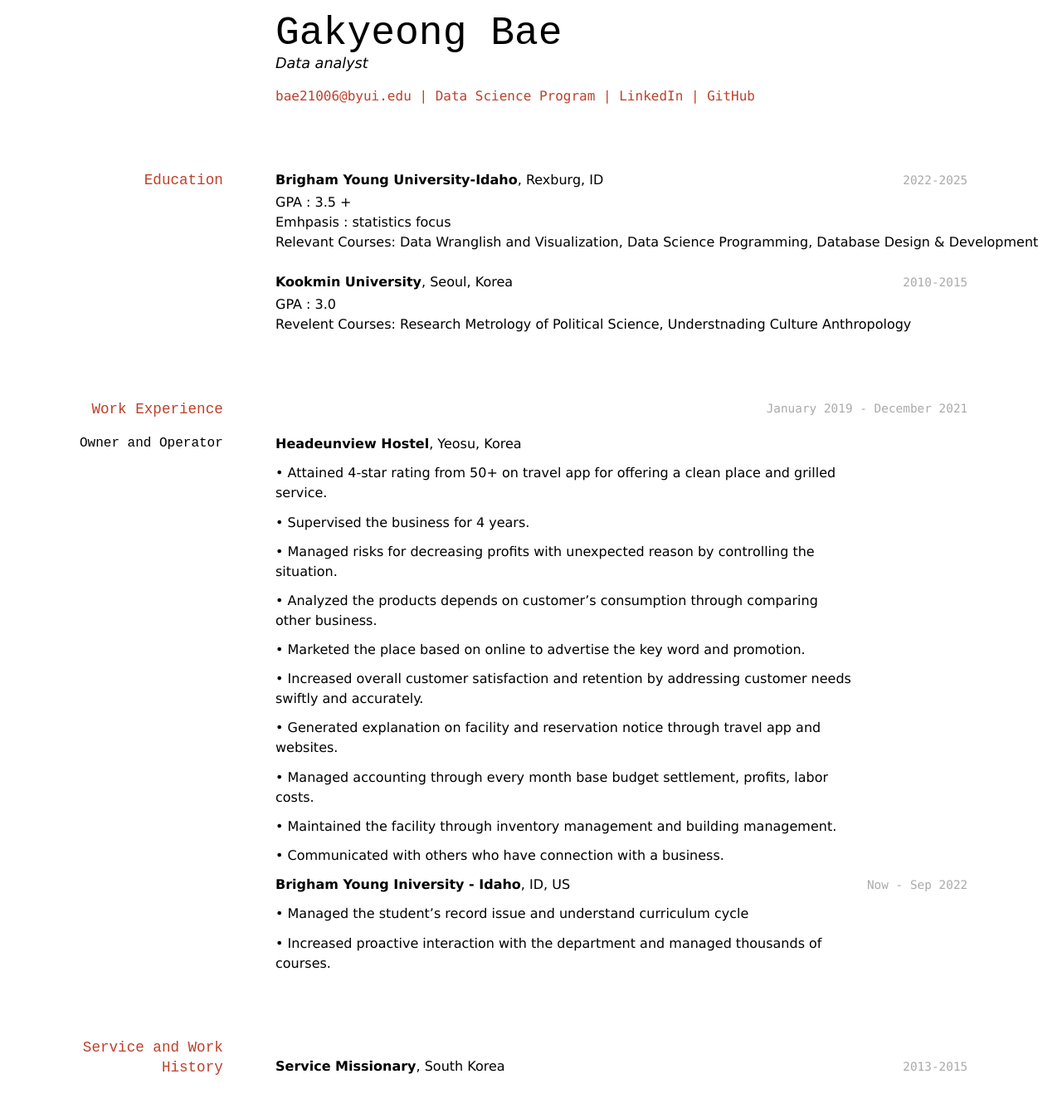
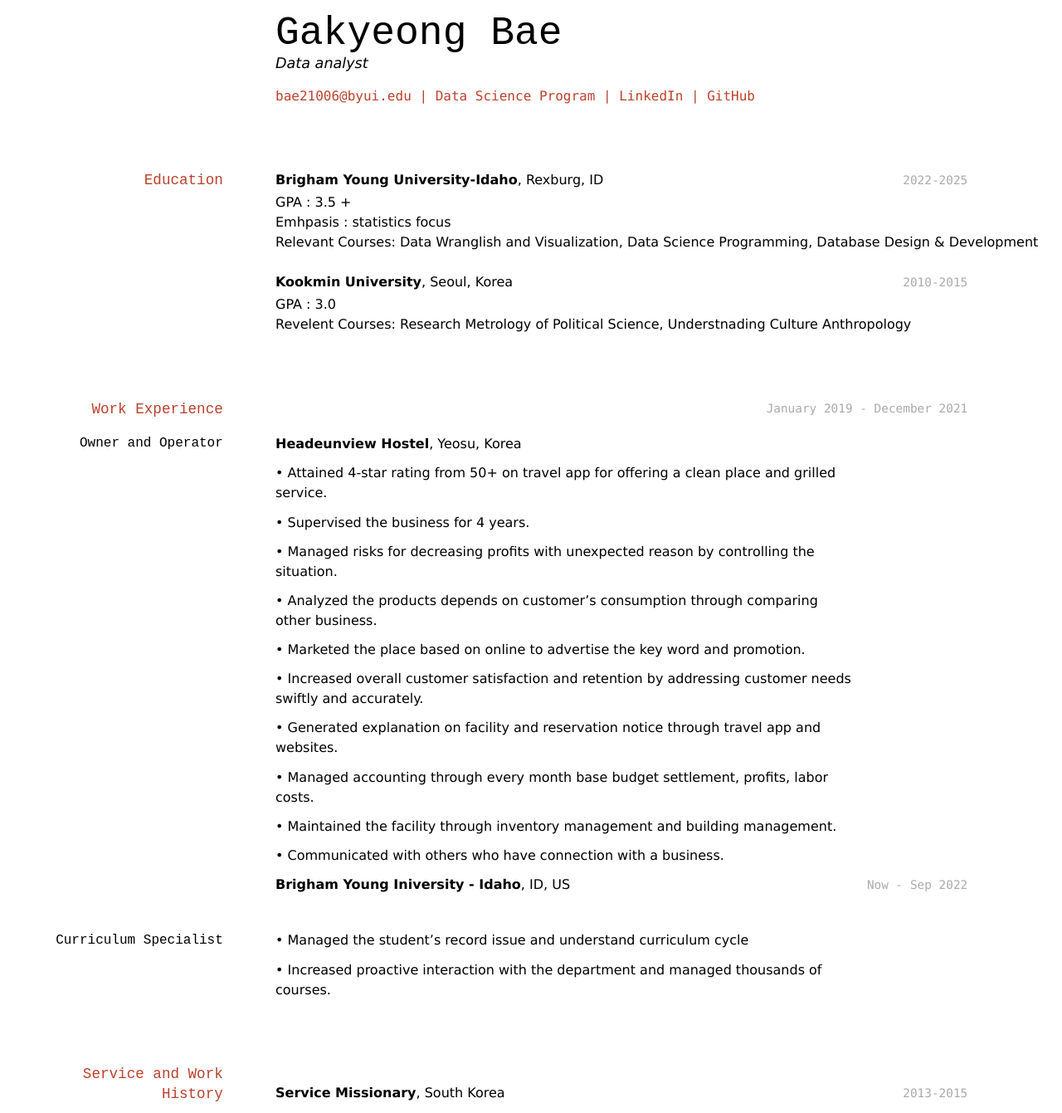
Before and after one commit to Gakyeong/Bae_resume, a Jekyll site: the page built from docs/index.md, in a window 1280 px wide. Shown: the whole page at 83% size. Built offline with Jekyll 4.4.1, drawn with Linux system fonts in a browser that asks for light colours; before the commit the page ends 1309 px from its top, so only the background shows below that.

Commit message:
Update index.md

```diff
--- a/docs/index.md
+++ b/docs/index.md
@@ -60,6 +60,7 @@ __Headeunview Hostel__, Yeosu, Korea
 `Now - Sep 2022`
 
 __Brigham Young Iniversity - Idaho__, ID, US
+### Curriculum Specialist
 
 •	Managed the student’s record issue and understand curriculum cycle
 
```
